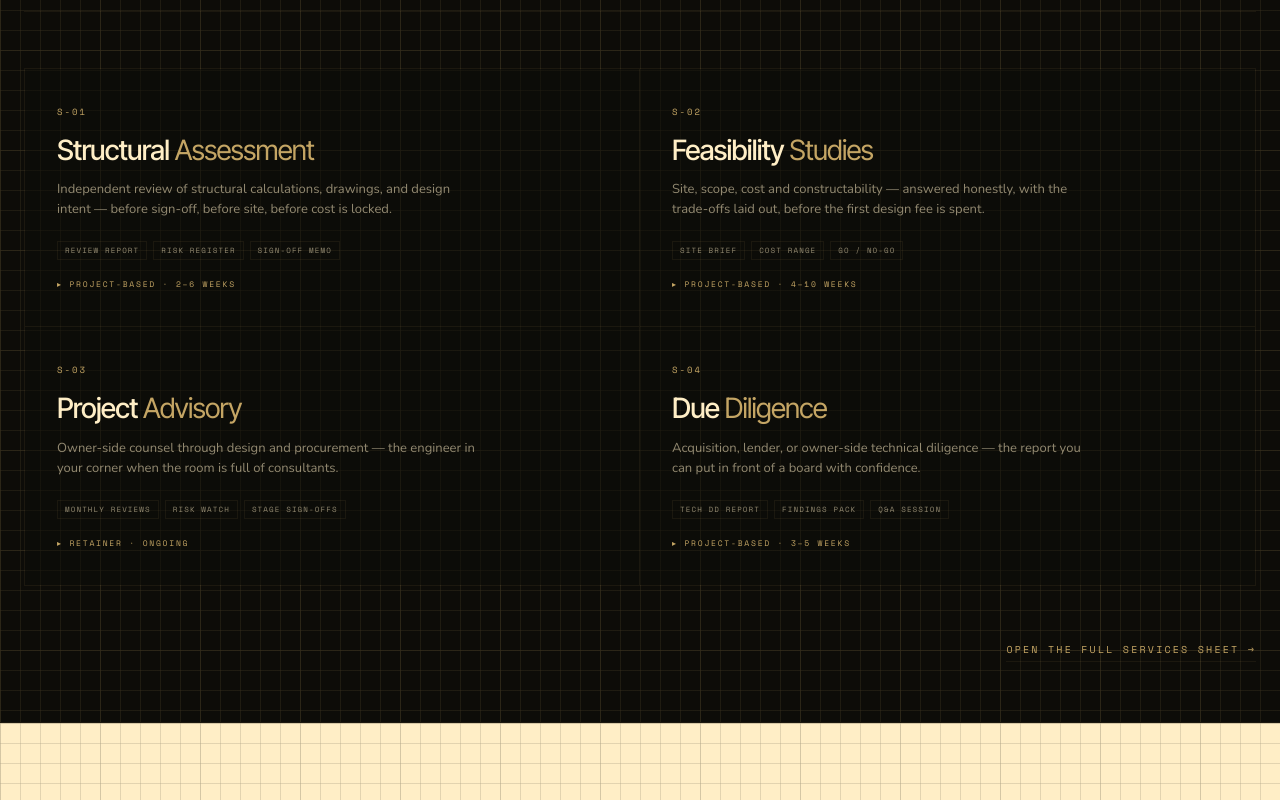
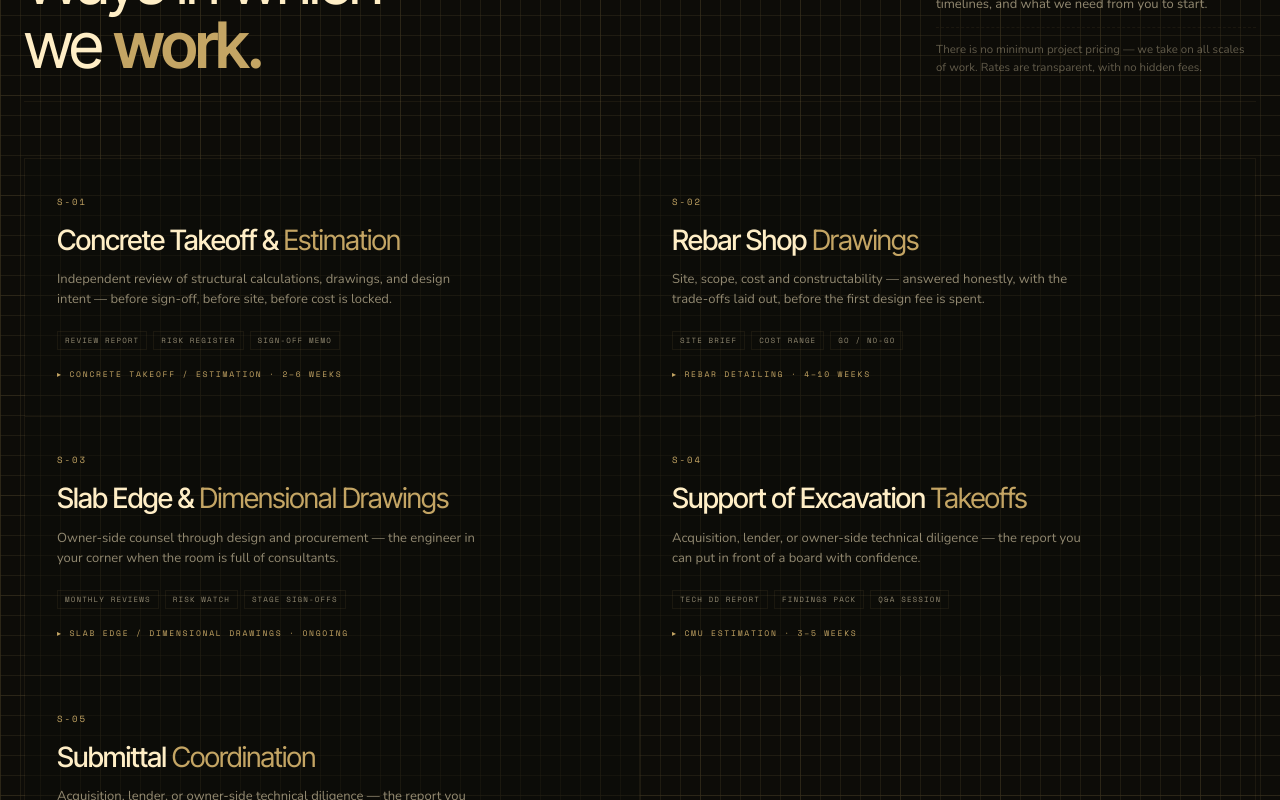
Before and after one commit to Akanksha-Duvvuri/Bluprynt, a Next.js app in the folder bluprynt/: page / in a window 1280 px wide. Shown: the part 1840-2640 px from the top of the page. Built offline with nearby package versions, Linux system fonts and the light colour scheme; no server answers.

Commit message:
fixed homepage ui

```diff
--- a/bluprynt/app/components/sections/ServicesPreview.tsx
+++ b/bluprynt/app/components/sections/ServicesPreview.tsx
@@ -15,35 +15,44 @@ interface Service {
 const SERVICES: Service[] = [
   {
     num: "S-01",
-    title: "Structural ",
-    titleEm: "Assessment",
+    title: "Concrete Takeoff & ",
+    titleEm: "Estimation",
     desc: "Independent review of structural calculations, drawings, and design intent — before sign-off, before site, before cost is locked.",
     deliverables: ["Review Report", "Risk Register", "Sign-Off Memo"],
-    engagement: "▸ Project-based · 2–6 weeks",
+    engagement: "▸ Concrete Takeoff / Estimation · 2–6 weeks",
   },
   {
     num: "S-02",
-    title: "Feasibility ",
-    titleEm: "Studies",
+    title: "Rebar Shop ",
+    titleEm: "Drawings",
     desc: "Site, scope, cost and constructability — answered honestly, with the trade-offs laid out, before the first design fee is spent.",
     deliverables: ["Site Brief", "Cost Range", "Go / No-Go"],
-    engagement: "▸ Project-based · 4–10 weeks",
+    engagement: "▸ Rebar Detailing · 4–10 weeks",
   },
   {
     num: "S-03",
-    title: "Project ",
-    titleEm: "Advisory",
+    title: "Slab Edge &  ",
+    titleEm: "Dimensional Drawings",
     desc: "Owner-side counsel through design and procurement — the engineer in your corner when the room is full of consultants.",
     deliverables: ["Monthly Reviews", "Risk Watch", "Stage Sign-Offs"],
-    engagement: "▸ Retainer · Ongoing",
+    engagement: "▸ Slab Edge / Dimensional Drawings · Ongoing",
   },
   {
     num: "S-04",
-    title: "Due ",
-    titleEm: "Diligence",
+    title: "Support of Excavation ",
+    titleEm: "Takeoffs",
     desc: "Acquisition, lender, or owner-side technical diligence — the report you can put in front of a board with confidence.",
     deliverables: ["Tech DD Report", "Findings Pack", "Q&A Session"],
-    engagement: "▸ Project-based · 3–5 weeks",
+    engagement: "▸ CMU Estimation · 3–5 weeks",
+  },
+
+  {
+    num: "S-05",
+    title: "Submittal ",
+    titleEm: "Coordination",
+    desc: "Acquisition, lender, or owner-side technical diligence — the report you can put in front of a board with confidence.",
+    deliverables: ["Tech DD Report", "Findings Pack", "Q&A Session"],
+    engagement: "▸ Submittal Coordination · 3–5 weeks",
   },
 ];
 
@@ -74,9 +83,16 @@ export default function ServicesPreview() {
             </h2>
           </div>
           <div className="section-head-right">
-            Tap any line for the full spec sheet — deliverables, timelines, and
-            what we need from you to start.
+            <p>
+              Tap any line for the full spec sheet — deliverables, timelines, and
+              what we need from you to start.
+            </p>
+            <p className="muted">
+              There is no minimum project pricing — we take on all scales of work.
+              Rates are transparent, with no hidden fees.
+            </p>
           </div>
+
         </div>
 
         <div className={styles.grid}>
--- a/bluprynt/app/globals.css
+++ b/bluprynt/app/globals.css
@@ -232,6 +232,7 @@ main {
   justify-content: space-between;
   gap: 40px;
   margin-bottom: 56px;
+  margin-top: 45px;
   padding-bottom: 24px;
   border-bottom: 1px solid var(--sheet-divider);
 }
@@ -261,6 +262,17 @@ main {
   color: var(--sheet-text-soft);
   line-height: 1.6;
   max-width: 320px;
+}
+
+.section-head-right p {
+  margin: 0;
+}
+.section-head-right p + p {
+  margin-top: 12px;
+  padding-top: 12px;
+  border-top: 1px dashed var(--sheet-divider);
+  font-size: 11.5px;
+  color: var(--sheet-text-dim);
 }
 
 /* ── Buttons ── */
```
